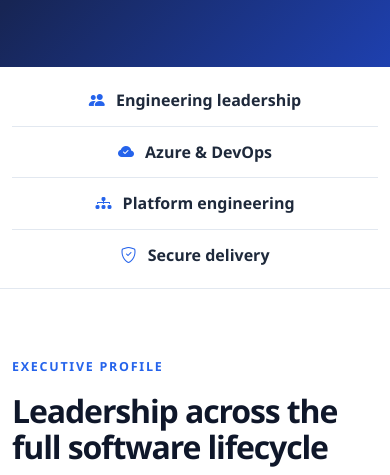
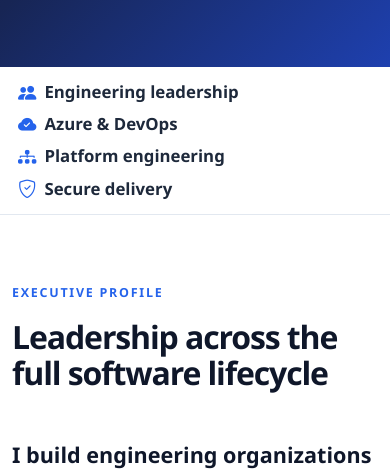
Before and after one commit to jaws615/rramosbarra.github.io, a plain HTML site: page index.html in a window 390 px wide. Shown: the part 606-1081 px from the top of the page. Drawn offline with nearby package versions, Linux system fonts and the light colour scheme.

Commit message:
Agent Host changes for agents/site-improvements-and-resume-review

```diff
--- a/index.html
+++ b/index.html
@@ -82,13 +82,11 @@
         </section>
 
         <section class="proof-bar" aria-label="Core strengths">
-            <div class="container">
-                <div class="proof-list">
-                    <span><i class="bi bi-people-fill" aria-hidden="true"></i> Engineering leadership</span>
-                    <span><i class="bi bi-cloud-check-fill" aria-hidden="true"></i> Azure &amp; DevOps</span>
-                    <span><i class="bi bi-diagram-3-fill" aria-hidden="true"></i> Platform engineering</span>
-                    <span><i class="bi bi-shield-check" aria-hidden="true"></i> Secure delivery</span>
-                </div>
+            <div class="proof-list">
+                <span><i class="bi bi-people-fill" aria-hidden="true"></i> Engineering leadership</span>
+                <span><i class="bi bi-cloud-check-fill" aria-hidden="true"></i> Azure &amp; DevOps</span>
+                <span><i class="bi bi-diagram-3-fill" aria-hidden="true"></i> Platform engineering</span>
+                <span><i class="bi bi-shield-check" aria-hidden="true"></i> Secure delivery</span>
             </div>
         </section>
 
--- a/style.css
+++ b/style.css
@@ -151,26 +151,26 @@ a {
 }
 
 .proof-list {
-    min-height: 82px;
-    display: grid;
-    grid-template-columns: repeat(4, 1fr);
+    min-height: 64px;
+    display: flex;
     align-items: center;
+    gap: 24px;
+    padding: 10px 18px;
+    white-space: nowrap;
 }
 
 .proof-list span {
-    padding: 12px 18px;
-    border-right: 1px solid var(--line);
-    text-align: center;
+    display: inline-flex;
+    align-items: center;
+    font-size: 1.25rem;
     font-weight: 700;
-}
-
-.proof-list span:last-child {
-    border-right: 0;
+    line-height: 1.2;
 }
 
 .proof-list i {
-    margin-right: 7px;
+    margin-right: 8px;
     color: var(--blue);
+    font-size: 1.15rem;
 }
 
 .section {
@@ -472,15 +472,11 @@ footer a {
 
 @media (max-width: 991px) {
     .proof-list {
-        grid-template-columns: repeat(2, 1fr);
-    }
-
-    .proof-list span:nth-child(2) {
-        border-right: 0;
-    }
-
-    .proof-list span {
-        border-bottom: 1px solid var(--line);
+        flex-wrap: wrap;
+        gap: 14px 24px;
+        padding-top: 14px;
+        padding-bottom: 14px;
+        white-space: normal;
     }
 
     .cta-panel {
@@ -516,18 +512,14 @@ footer a {
     }
 
     .proof-list {
+        display: grid;
         grid-template-columns: 1fr;
-        padding: 8px 0;
+        gap: 10px;
+        padding: 14px 18px;
     }
 
-    .proof-list span,
-    .proof-list span:nth-child(2) {
-        border-right: 0;
-        border-bottom: 1px solid var(--line);
-    }
-
-    .proof-list span:last-child {
-        border-bottom: 0;
+    .proof-list span {
+        font-size: 1.05rem;
     }
 
     .section {
```
